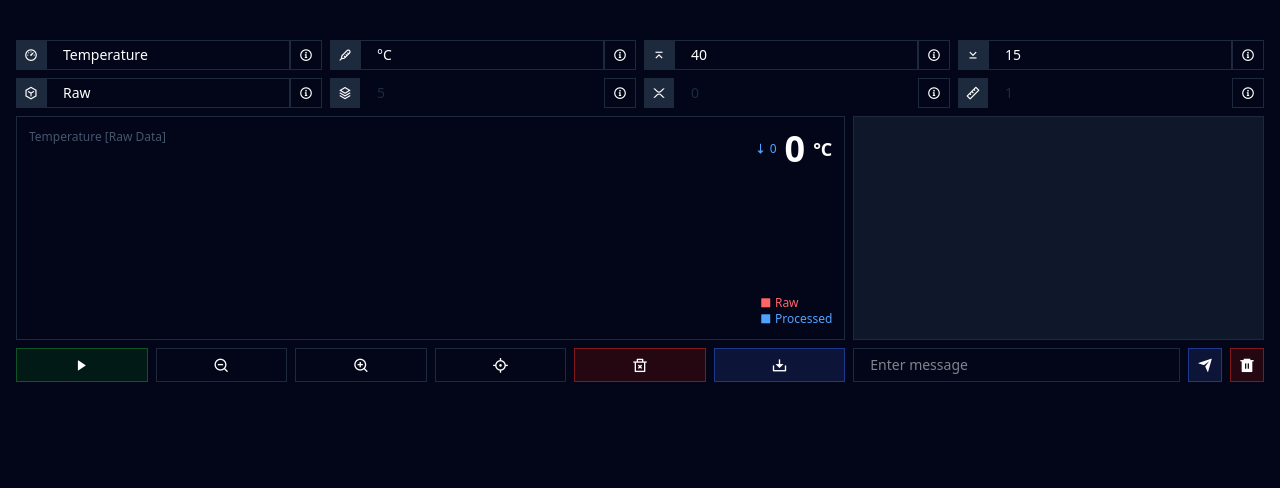
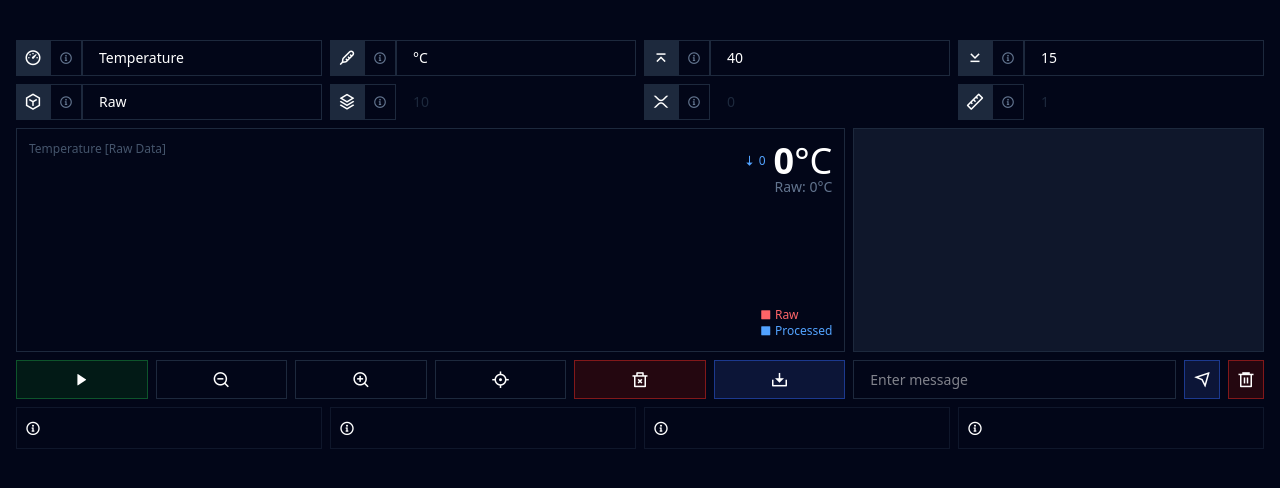
Before and after one commit to tonytomo/omnitor, a SvelteKit app: page / in a window 1280 px wide. Shown: the top 488 px of the page. Built offline with nearby package versions, Linux system fonts and the light colour scheme.

Commit message:
refactor styles and enhance UI components; add reset functionality and improve log display

```diff
--- a/src/app.css
+++ b/src/app.css
@@ -30,7 +30,7 @@ select::-ms-expand {
 Containers
 */
 .container-grid {
-	@apply container mx-auto grid grid-cols-1 lg:grid-cols-2 xl:grid-cols-3;
+	@apply container mx-auto grid grid-cols-1 md:grid-cols-2 xl:grid-cols-3;
 }
 .container-block {
 	@apply relative flex h-56 flex-col border border-slate-800;
@@ -46,13 +46,13 @@ Inputs and Buttons
 	@apply flex text-sm;
 }
 .form-label {
-	@apply flex items-center bg-slate-800 px-2;
+	@apply flex items-center bg-slate-800 px-2 py-1 text-lg;
 }
 .input {
 	@apply w-full border border-slate-800 bg-slate-950 px-4 py-1 text-sm text-white focus:border-slate-500 focus:outline-none disabled:cursor-not-allowed disabled:border-transparent disabled:bg-transparent disabled:text-slate-800 disabled:hover:bg-transparent;
 }
 .btn {
-	@apply cursor-pointer px-2 py-1 text-white focus:outline-none disabled:cursor-not-allowed disabled:border-transparent disabled:bg-transparent disabled:text-slate-800 disabled:hover:bg-transparent;
+	@apply cursor-pointer px-2 py-1 text-lg text-white focus:outline-none disabled:cursor-not-allowed disabled:border-transparent disabled:bg-transparent disabled:text-slate-800 disabled:hover:bg-transparent;
 }
 .btn-base {
 	@apply border border-slate-800 bg-slate-950/50 hover:bg-slate-900/50 focus:border-slate-500;
@@ -67,7 +67,7 @@ Inputs and Buttons
 	@apply border border-blue-900 bg-blue-950/50 hover:bg-blue-900/50 focus:border-blue-500;
 }
 .btn-info {
-	@apply border border-slate-800 bg-slate-950/50 hover:bg-slate-900/50;
+	@apply border border-slate-800 bg-slate-950/50 text-sm text-slate-500 hover:bg-slate-900/50;
 }
 
 /*
@@ -82,6 +82,9 @@ Charts
 .chart-value {
 	@apply absolute top-1 right-1 flex items-center gap-2 p-2 text-white;
 }
+.chart-raw {
+	@apply absolute top-10 right-1 flex items-center gap-2 p-2 text-sm text-slate-500;
+}
 .chart-container {
 	@apply absolute right-0 bottom-0 flex h-full w-min items-end;
 }
--- a/src/app.html
+++ b/src/app.html
@@ -6,7 +6,7 @@
 		<meta name="viewport" content="width=device-width, initial-scale=1" />
 		%sveltekit.head%
 	</head>
-	<body data-sveltekit-preload-data="hover" class="bg-slate-950 text-white">
+	<body data-sveltekit-preload-data="hover" class="bg-slate-950 text-white font-sans">
 		<div style="display: contents">%sveltekit.body%</div>
 	</body>
 </html>
--- a/src/lib/components/graph.svelte
+++ b/src/lib/components/graph.svelte
@@ -1,12 +1,17 @@
 <script lang="ts">
 	import { addLog } from '$lib/stores/log-store';
 	import { State } from '$lib/types/record';
-	import record, { addRawData, addProcessedData, setState } from '$lib/stores/record-store';
+	import record, {
+		addRawData,
+		addProcessedData,
+		setState,
+		resetRecord
+	} from '$lib/stores/record-store';
 	import { toPercent, calculateTrend, getRandomNumber, processValue } from '$lib/utils/number';
 
 	const zooms = ['w-2', 'w-3', 'w-4', 'w-5', 'w-6', 'w-7', 'w-8', 'w-9', 'w-10', 'w-11', 'w-12'];
-	const rawFocus = ['opacity-60', 'opacity-60', 'opacity-20'];
-	const processFocus = ['opacity-60', 'opacity-20', 'opacity-60'];
+	const rawFocus = ['opacity-100', 'opacity-100', 'opacity-10'];
+	const processFocus = ['opacity-100', 'opacity-10', 'opacity-100'];
 
 	let index: number = 0;
 	let trend: number = 0;
@@ -32,6 +37,14 @@
 
 		trend = Math.round(calculateTrend() * 10) / 10;
 		index = $record.processedData.length - 1;
+	}
+
+	function resetAll() {
+		resetRecord();
+		rawDataInPercent = [];
+		processDataInPercent = [];
+		trend = 0;
+		index = 0;
 	}
 
 	function toggleFocus() {
@@ -80,7 +93,7 @@
 				{#each $record.processedData as entry, i}
 					<div
 						class={zooms[zoomIndex] +
-							' chart-bar cursor-pointer border-x  border-t-4 border-slate-800 border-t-blue-400 from-blue-400/25 hover:opacity-100 ' +
+							' chart-bar cursor-pointer border-x  border-t-4 border-slate-800 border-t-blue-400 from-blue-400/25 hover:opacity-60 ' +
 							processFocus[focusIndex]}
 						style={`height: ${processDataInPercent[i]}%`}
 					></div>
@@ -99,8 +112,12 @@
 				{/if}
 				{Math.abs(trend)}
 			</h3>
-			<h2 class="text-4xl font-semibold">{$record.processedData[index] || 0}</h2>
-			<h3 class="text-lg font-bold">{$record.unit}</h3>
+			<h2 class="text-4xl font-semibold">
+				{$record.processedData[index] || 0}<span class="font-normal">{$record.unit}</span>
+			</h2>
+		</figure>
+		<figure class="chart-raw">
+			<h2>Raw: {$record.rawData[index] || 0}{$record.unit}</h2>
 		</figure>
 		<figure class="chart-legend">
 			<figcaption class="text-red-400">
@@ -138,6 +155,7 @@
 			aria-label="Delete"
 			disabled={$record.state === State.RUNNING}
 			class="btn btn-red flex-1"
+			on:click={resetAll}
 		>
 			<i class="ri-delete-bin-2-line"></i>
 		</button>
--- a/src/lib/components/log.svelte
+++ b/src/lib/components/log.svelte
@@ -22,7 +22,7 @@
 	}
 </script>
 
-<section class="flex flex-col gap-2">
+<section class="col-span-1 flex flex-col gap-2">
 	<div class="container-block justify-end bg-slate-900 py-2 pr-2 pl-4">
 		<div class="log-container h-min overflow-y-auto">
 			{#each $logs as entry}
@@ -47,10 +47,10 @@
 			}}
 		/>
 		<button aria-label="Send" class="btn btn-blue" on:click={log}>
-			<i class="ri-send-plane-fill"></i>
+			<i class="ri-send-plane-line"></i>
 		</button>
 		<button aria-label="Clear" class="btn btn-red" on:click={clearLog}>
-			<i class="ri-delete-bin-6-fill"></i>
+			<i class="ri-delete-bin-6-line"></i>
 		</button>
 	</div>
 </section>
--- a/src/lib/components/processor.svelte
+++ b/src/lib/components/processor.svelte
@@ -8,6 +8,9 @@
 		<span class="form-label">
 			<i class="ri-instance-line"></i>
 		</span>
+		<button aria-label="Info" class="btn btn-info">
+			<i class="ri-information-2-line"></i>
+		</button>
 		<select
 			bind:value={$record.process}
 			class="input col-span-2"
@@ -18,14 +21,14 @@
 			<option value={Process.MMED}>Moving Median</option>
 			<option value={Process.LREG}>Linear Regression</option>
 		</select>
-		<button aria-label="Info" class="btn btn-info">
-			<i class="ri-information-2-line"></i>
-		</button>
 	</label>
 	<label class="form">
 		<span class="form-label">
 			<i class="ri-stack-line"></i>
 		</span>
+		<button aria-label="Info" class="btn btn-info">
+			<i class="ri-information-2-line"></i>
+		</button>
 		<input
 			type="number"
 			bind:value={$record.setting.window}
@@ -34,36 +37,33 @@
 				$record.process === Process.RAW ||
 				$record.process === Process.LREG}
 		/>
-		<button aria-label="Info" class="btn btn-info">
-			<i class="ri-information-2-line"></i>
-		</button>
 	</label>
 	<label class="form">
 		<span class="form-label">
 			<i class="ri-xrp-line"></i>
 		</span>
+		<button aria-label="Info" class="btn btn-info">
+			<i class="ri-information-2-line"></i>
+		</button>
 		<input
 			type="number"
 			bind:value={$record.setting.intercept}
 			class="input col-span-2"
 			disabled={$record.state === State.RUNNING || $record.process !== Process.LREG}
 		/>
-		<button aria-label="Info" class="btn btn-info">
-			<i class="ri-information-2-line"></i>
-		</button>
 	</label>
 	<label class="form">
 		<span class="form-label">
 			<i class="ri-ruler-line"></i>
 		</span>
+		<button aria-label="Info" class="btn btn-info">
+			<i class="ri-information-2-line"></i>
+		</button>
 		<input
 			type="number"
 			bind:value={$record.setting.slope}
 			class="input col-span-2"
 			disabled={$record.state === State.RUNNING || $record.process !== Process.LREG}
 		/>
-		<button aria-label="Info" class="btn btn-info">
-			<i class="ri-information-2-line"></i>
-		</button>
 	</label>
 </section>
--- a/src/lib/components/setting.svelte
+++ b/src/lib/components/setting.svelte
@@ -15,46 +15,46 @@
 		<span class="form-label">
 			<i class="ri-dashboard-3-line"></i>
 		</span>
-		<input bind:value={$record.name} class="input" disabled={$record.state === State.RUNNING} />
 		<button aria-label="Info" class="btn btn-info">
 			<i class="ri-information-2-line"></i>
 		</button>
+		<input bind:value={$record.name} class="input" disabled={$record.state === State.RUNNING} />
 	</label>
 	<label class="form">
 		<span class="form-label">
 			<i class="ri-thermometer-line"></i>
 		</span>
-		<input bind:value={$record.unit} class="input" disabled={$record.state === State.RUNNING} />
 		<button aria-label="Info" class="btn btn-info">
 			<i class="ri-information-2-line"></i>
 		</button>
+		<input bind:value={$record.unit} class="input" disabled={$record.state === State.RUNNING} />
 	</label>
 	<label class="form">
 		<span class="form-label">
 			<i class="ri-skip-up-line"></i>
 		</span>
+		<button aria-label="Info" class="btn btn-info">
+			<i class="ri-information-2-line"></i>
+		</button>
 		<input
 			type="number"
 			bind:value={$record.threshold.upper}
 			class="input"
 			disabled={$record.state === State.RUNNING}
 		/>
-		<button aria-label="Info" class="btn btn-info">
-			<i class="ri-information-2-line"></i>
-		</button>
 	</label>
 	<label class="form">
 		<span class="form-label">
 			<i class="ri-skip-down-line"></i>
 		</span>
+		<button aria-label="Info" class="btn btn-info">
+			<i class="ri-information-2-line"></i>
+		</button>
 		<input
 			type="number"
 			bind:value={$record.threshold.lower}
 			class="input"
 			disabled={$record.state === State.RUNNING}
 		/>
-		<button aria-label="Info" class="btn btn-info">
-			<i class="ri-information-2-line"></i>
-		</button>
 	</label>
 </section>
--- a/src/lib/stores/record-store.ts
+++ b/src/lib/stores/record-store.ts
@@ -77,13 +77,13 @@ export function setProcess(process: Process) {
 export function resetRecord() {
 	record.update((store) => {
 		store.state = State.STOPPED;
-		store.name = '';
+		store.name = 'Temperature';
 		store.process = Process.RAW;
 		store.rawData = [];
 		store.processedData = [];
-		store.unit = '';
-		store.threshold = { upper: 0, lower: 0 };
-		store.setting = { window: 0, intercept: 0, slope: 0 };
+		store.unit = '°C';
+		store.threshold = { upper: 40, lower: 15 };
+		store.setting = { window: 10, intercept: 0, slope: 1 };
 		return store;
 	});
 }
--- a/src/routes/+page.svelte
+++ b/src/routes/+page.svelte
@@ -12,7 +12,7 @@
 		$record.name = 'Temperature';
 		$record.unit = '°C';
 		$record.process = Process.RAW;
-		$record.setting = { window: 5, intercept: 0, slope: 1 };
+		$record.setting = { window: 10, intercept: 0, slope: 1 };
 	});
 </script>
 
@@ -21,4 +21,19 @@
 	<Processor />
 	<Graph />
 	<Log />
+
+	<section class="form-container">
+		<div class="border border-slate-900 p-2">
+			<i class="ri-information-2-line"></i>
+		</div>
+		<div class="border border-slate-900 p-2">
+			<i class="ri-information-2-line"></i>
+		</div>
+		<div class="border border-slate-900 p-2">
+			<i class="ri-information-2-line"></i>
+		</div>
+		<div class="border border-slate-900 p-2">
+			<i class="ri-information-2-line"></i>
+		</div>
+	</section>
 </main>
```
Also changed, not shown: src/lib/types/info.ts (added, +7 -0 lines), src/lib/stores/info-store.ts (added).
